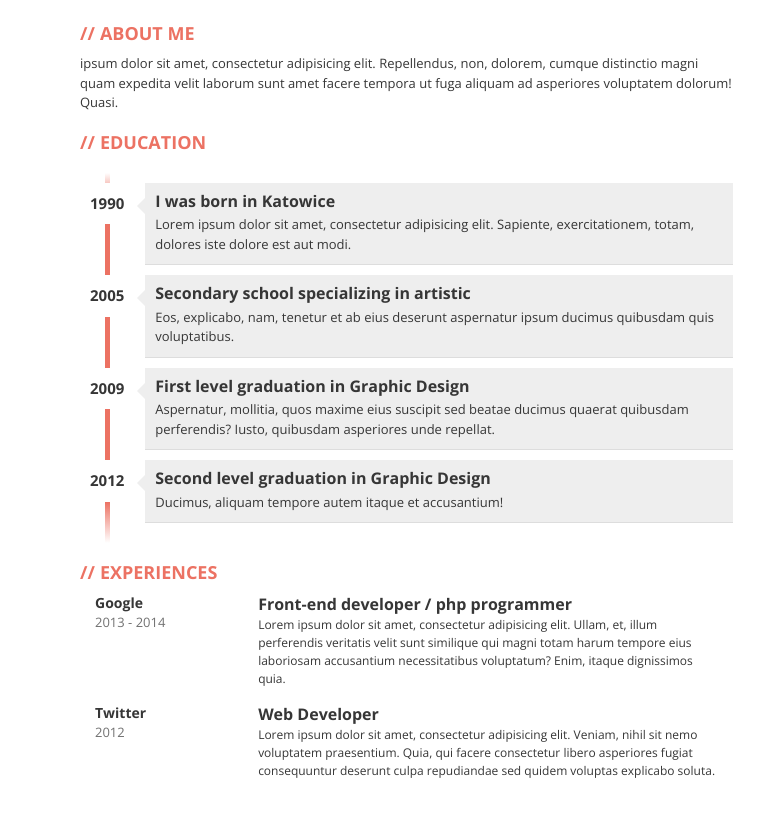
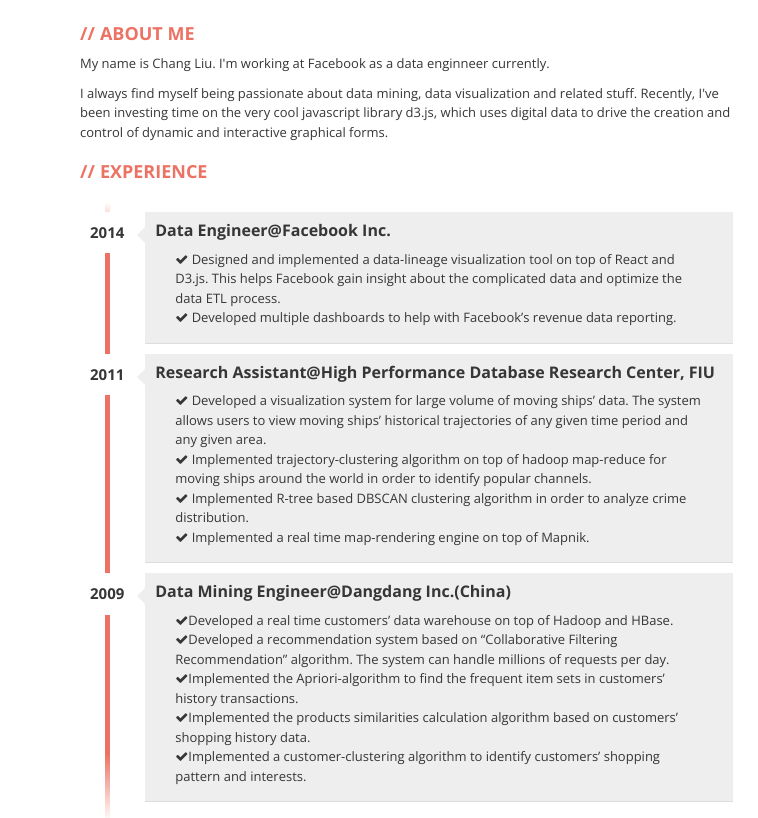
Before and after one commit to chngl/life-viz, a website: page index.html in a window 1280 px wide. Shown: the part 740-1558 px from the top of the page, 0-758 px from the left. Drawn offline with nearby package versions, Linux system fonts and the light colour scheme; no server answers.

Commit message:
edit resume

```diff
--- a/index.html
+++ b/index.html
@@ -3,7 +3,7 @@
 <head>
     <meta charset="utf-8">
     <meta name="viewport" content="width=device-width, initial-scale=1.0">
-    <title>Chang Liu</title>
+    <title>Life-viz</title>
     <!-- Latest compiled and minified CSS -->
     <link rel="stylesheet" href="https://maxcdn.bootstrapcdn.com/bootstrap/3.3.1/css/bootstrap.min.css">
     <!-- Optional theme -->
@@ -32,63 +32,95 @@
           <!-- ABOUT ME -->
           <div class="box">
             <h2>About Me</h2>
-            <p>ipsum dolor sit amet, consectetur adipisicing elit. Repellendus, non, dolorem, cumque distinctio magni quam expedita velit laborum sunt amet facere tempora ut fuga aliquam ad asperiores voluptatem dolorum! Quasi.</p>
+            <p>My name is Chang Liu. I'm working at Facebook as a data enginneer currently. </p>
+            <p>I always find myself being passionate about data mining, data visualization and related stuff.
+            Recently, I've been investing time on the very cool javascript library d3.js,
+            which uses digital data to drive the creation and control of dynamic and interactive graphical forms.</p>
           </div>
-          <!-- EDUCATION -->
           <div class="box">
-            <h2>Education</h2>
+            <h2>Experience</h2>
             <ul id="education" class="clearfix">
               <li>
-                <div class="year pull-left">1990</div>
+                <div class="year pull-left">2014</div>
                 <div class="description pull-right">
-                  <h3>I was born in Katowice</h3>
-                  <p>Lorem ipsum dolor sit amet, consectetur adipisicing elit. Sapiente, exercitationem, totam, dolores iste dolore est aut modi.</p>
+                  <h3>Data Engineer@Facebook Inc.</h3>
+                  <p>
+                    <i class="fa fa-check"></i>
+                    Designed and implemented a data-lineage visualization tool on top of React and D3.js.
+                    This helps Facebook gain insight about the complicated data and optimize the data ETL process. <br/>
+                    <i class="fa fa-check"></i>
+                    Developed multiple dashboards to help with Facebook’s revenue data reporting.
+                  </p>
                 </div>
               </li>
               <li>
-                <div class="year pull-left">2005</div>
+                <div class="year pull-left">2011</div>
                 <div class="description pull-right">
-                  <h3>Secondary school specializing in artistic</h3>
-                  <p>Eos, explicabo, nam, tenetur et ab eius deserunt aspernatur ipsum ducimus quibusdam quis voluptatibus.</p>
+                  <h3>Research Assistant@High Performance Database Research Center, FIU</h3>
+                  <p>
+                    <i class="fa fa-check"></i>
+                    Developed a visualization system for large volume of moving ships’ data.
+                    The system allows users to view moving ships’ historical trajectories of any given time period and any given area.<br/>
+                    <i class="fa fa-check"></i>
+                    Implemented trajectory-clustering algorithm on top of hadoop map-reduce for moving ships around the world in order to identify popular channels. <br/>
+                    <i class="fa fa-check"></i>
+                    Implemented R-tree based DBSCAN clustering algorithm in order to analyze crime distribution.<br/>
+                    <i class="fa fa-check"></i>
+                    Implemented a real time map-rendering engine on top of Mapnik.
+                  </p>
                 </div>
               </li>
               <li>
                 <div class="year pull-left">2009</div>
                 <div class="description pull-right">
-                  <h3>First level graduation in Graphic Design</h3>
-                  <p>Aspernatur, mollitia, quos maxime eius suscipit sed beatae ducimus quaerat quibusdam perferendis? Iusto, quibusdam asperiores unde repellat.</p>
-                </div>
-              </li>
-              <li>
-                <div class="year pull-left">2012</div>
-                <div class="description pull-right">
-                  <h3>Second level graduation in Graphic Design</h3>
-                  <p>Ducimus, aliquam tempore autem itaque et accusantium!</p>
+                  <h3>Data Mining Engineer@Dangdang Inc.(China)</h3>
+                  <p>
+                    <i class="fa fa-check"></i>Developed a real time customers’ data warehouse on top of Hadoop and HBase. <br/>
+                    <i class="fa fa-check"></i>Developed a recommendation system based on “Collaborative Filtering Recommendation” algorithm. The system can handle millions of requests per day.<br/>
+                    <i class="fa fa-check"></i>Implemented the Apriori-algorithm to find the frequent item sets in customers’ history transactions. <br/>
+                    <i class="fa fa-check"></i>Implemented the products similarities calculation algorithm based on customers’ shopping history data. <br/>
+                    <i class="fa fa-check"></i>Implemented a customer-clustering algorithm to identify customers’ shopping pattern and interests.
+                  </p>
                 </div>
               </li>
             </ul>
           </div>
-          <!-- EXPERIENCES -->
           <div class="box">
-            <h2>Experiences</h2>
+            <h2>Education</h2>
             <div class="job clearfix">
               <div class="col-xs-3">
-                <div class="where">Google</div>
-                <div class="year">2013 - 2014</div>
+                <div class="where"></div>
+                <div class="year">May 2013 - Dec 2014</div>
               </div>
               <div class="col-xs-9">
-                <div class="profession">Front-end developer / php programmer</div>
-                <div class="description">Lorem ipsum dolor sit amet, consectetur adipisicing elit. Ullam, et, illum perferendis veritatis velit sunt similique qui magni totam harum tempore eius laboriosam accusantium necessitatibus voluptatum? Enim, itaque dignissimos quia.</div>
+                <div class="profession">Florida International University</div>
+                <div class="description">
+                   <i class="fa fa-check"></i> Master of Computer Science
+                </div>
               </div>
             </div>
             <div class="job clearfix">
               <div class="col-xs-3">
-                <div class="where">Twitter</div>
-                <div class="year">2012</div>
+                <div class="where"></div>
+                <div class="year">Sep 2010 - Jan 2011</div>
               </div>
               <div class="col-xs-9">
-                <div class="profession">Web Developer</div>
-                <div class="description">Lorem ipsum dolor sit amet, consectetur adipisicing elit. Veniam, nihil sit nemo voluptatem praesentium. Quia, qui facere consectetur libero asperiores fugiat consequuntur deserunt culpa repudiandae sed quidem voluptas explicabo soluta.</div>
+                <div class="profession">Beihang University</div>
+                <div class="description">
+                    <i class="fa fa-check"></i>Master of Engineering in Software Engineering
+                </div>
+              </div>
+            </div>
+            <div class="job clearfix">
+              <div class="col-xs-3">
+                <div class="where"></div>
+                <div class="year">Sep 2006 - Jun 2010</div>
+              </div>
+              <div class="col-xs-9">
+                <div class="profession">Beihang University</div>
+                <div class="description">
+                    <i class="fa fa-check"></i>Bachelor of Engineering in Software Engineering
+                </div>
               </div>
             </div>
           </div>
@@ -127,6 +159,9 @@
             <div class="hobby">Programming</div>
             <div class="hobby">bbox & drum set</div>
           </div>
+          <div class="box">
+            <!--<img src="photos/profile.jpg" class="profile-pic"/>-->
+          </div>
         </div>
       </div>
     </div>
--- a/public/css/photo-popup.css
+++ b/public/css/photo-popup.css
@@ -17,7 +17,7 @@
 
 .photo-popup {
     background: #DDD;
-    opacity: 0;
+    opacity: 1;
     position: absolute;
     display: inline-block;
     padding-left: 10px;
@@ -28,6 +28,8 @@
     border-left-color: orange;
     min-width: 200px;
     max-width: 800px;
+    -webkit-transition:width 2s, height 2s, background-color 2s, -webkit-transform 2s;
+    transition:width 2s, height 2s, background-color 2s, transform 2s;
 }
 
 .photo-popup img {
@@ -43,3 +45,7 @@
 .photo-popup li {
     display: inline-block;
 }
+
+#imgs-ul {
+    opacity: 0;
+}
--- a/public/css/resume.css
+++ b/public/css/resume.css
@@ -163,7 +163,7 @@
 #education .description p{
   font-size: 1.3em;
   margin-top: 5px;
-  padding: 0;
+  padding: 5px 20px 5px  20px;
 }
 /*******************************************
 EXPERIENCES
@@ -321,6 +321,14 @@
   top: 6px;
   left: 7px;
 }
+
+.profile-pic {
+    width: 100%;
+    border-radius: 3px 3px 3px 3px;
+    -moz-border-radius: 3px 3px 3px 3px;
+    -webkit-border-radius: 3px 3px 3px 3px;
+    border: 0px double #000000;
+}
 /*******************************************
 MEDIA
 *******************************************/
--- a/public/css/sticky-footer-navbar.css
+++ b/public/css/sticky-footer-navbar.css
@@ -2,10 +2,6 @@
 html {
     position: relative;
     min-height: 100%;
-}
-body {
-    /* Margin bottom by footer height */
-    margin-bottom: 60px;
 }
 .footer {
     position: absolute;
--- a/public/js/photo-popup.js
+++ b/public/js/photo-popup.js
@@ -20,7 +20,7 @@
         // set html first
         var html =
             '<div class="photo-pop-header">' +
-            '    <h4>' + place.name + '</h4>' +
+            '    <h4>' + place.name + '<i id="spinner" class="fa fa-spinner fa-spin"></i></h4>' +
             '    <div class="close-sign">' +
             '        <a id="closePopup">&#215;</a>' +
             '    </div>' +
@@ -79,6 +79,9 @@
     // then transit to show
     this.display = function() {
 
+        // remove spinner first
+        $("#spinner").remove();
+
         // it seems css being loaded after the js codes,
         // so calling imgs[i].width may result the wrong value
         // (in my case, I want the width after comression, not the original width)
@@ -98,8 +101,10 @@
             }
         }
 
-        d3.select("#photo-popup-div").transition()
+        d3.select("#imgs-ul").transition()
             .duration(500)
-            .style({"opacity": 1});
+            .style({
+                "opacity": 1
+            });
     }
 };
--- a/public/js/place-traveled-animation.js
+++ b/public/js/place-traveled-animation.js
@@ -87,7 +87,7 @@
             '            <h4>MY FOOTPRINTS</h4>' +
             '            <p>This visualization is built on top of d3.js. It shows my footprints over my life time.</p>' +
             '            <p>So far, i have set foot on 2 continents, 3 countries and about 70 different cities.' +
-            '                Still have a long way to go to become a real world traveller :) </p>' +
+            '                Still have a long long way to go to become a real world traveller :) </p>' +
             '        </div>' +
             '    </div>' +
             '    <div class="col-xs-8" id="place-count-barchart" style="margin-top:20px;"></div>' +
--- a/public/js/world-map.js
+++ b/public/js/world-map.js
@@ -55,8 +55,13 @@
                     .attr("fill", pointInitColor)
                     .attr("r", pointInitRadius / s);
                 d3.select(this).transition()
+                    .duration(500)
                     .attr("fill", pointClickedColor)
-                    .attr("r", pointClickedRadius / s);
+                    .attr("r", pointClickedRadius / s)
+                    .transition()
+                    .duration(1000)
+                    .attr("fill", pointInitColor)
+                    .attr("r", pointInitRadius / s);
 
                 // use pageX and pageY to get the abolute positon of the mouse
                 var coordinates = [d3.event.pageX, d3.event.pageY];
```
